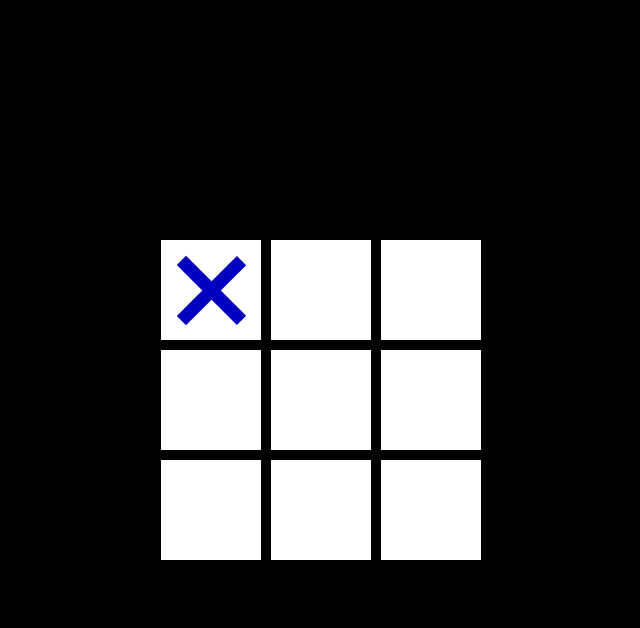
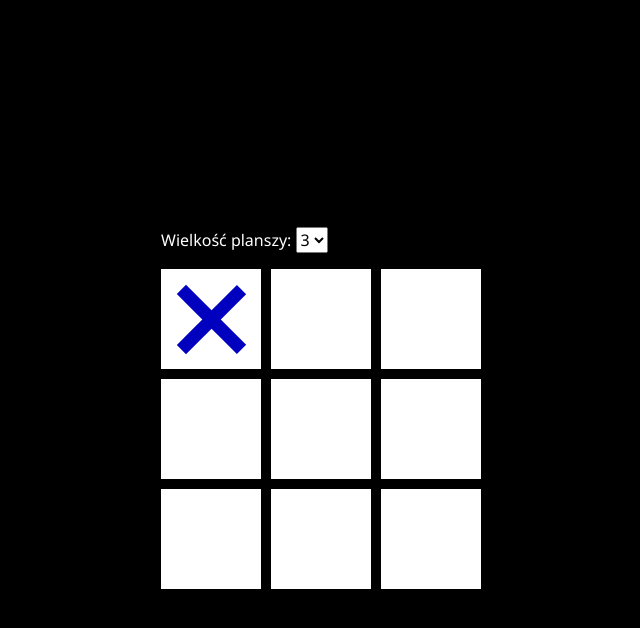
Before and after one commit to rosamichal/TicTacToe, a plain HTML site: page index.html in a window 1280 px wide. Both pictures are taken after a click on the element 530 px from the left and 290 px from the top of the page. Shown: the whole page, without its empty margins (319-959 px from the left). Drawn offline with nearby package versions, Linux system fonts and the light colour scheme.

Commit message:
imlement board size changing from 3x3 to 5x5

```diff
--- a/css/style.css
+++ b/css/style.css
@@ -32,8 +32,9 @@ body {
 }
 
 .board {
+    --board-size: 3;
     display: grid;
-    grid-template-columns: repeat(3, 1fr);
+    grid-template-columns: repeat(var(--board-size), 1fr);
     gap: 10px;
 }
 
@@ -153,6 +154,7 @@ body {
 
 .winning-message__text {
     font-size: 5rem;
+    margin-bottom: 40px;
 }
 
 .hide {
--- a/index.html
+++ b/index.html
@@ -13,16 +13,14 @@
 <body>
 
     <main class='main'>
+        <p>Wielkość planszy:
+            <select name="boardSize" id="boardSize" class='board-size--js'>
+                <option value="3">3</option>
+                <option value="4">4</option>
+                <option value="5">5</option>
+            </select>
+        </p>
         <section class='board board--js'>
-            <div class="board__cell board__cell--js"></div>
-            <div class="board__cell board__cell--js"></div>
-            <div class="board__cell board__cell--js"></div>
-            <div class="board__cell board__cell--js"></div>
-            <div class="board__cell board__cell--js"></div>
-            <div class="board__cell board__cell--js"></div>
-            <div class="board__cell board__cell--js"></div>
-            <div class="board__cell board__cell--js"></div>
-            <div class="board__cell board__cell--js"></div>
         </section>
         <section class="winning-message hide winning-message--js">
             <div class="winning-message__text winning-message__text--js"></div>
--- a/js/tictactoe.js
+++ b/js/tictactoe.js
@@ -13,10 +13,11 @@ let $board;
 let $winningMessage;
 let $winningMessageText;
 let $winningMessageButton;
+let $boardSizeSelect;
 
 let $currentMove = $moveX;
 let $moveCounter = 0;
-const $boardSize = 3;
+let $boardSize = 3;
 
 const main = () => {
     prepareDOMElements();
@@ -25,12 +26,13 @@ const main = () => {
 
 const prepareDOMElements = () => {
     $board = document.querySelector('.board--js');
-    $boardCells = document.querySelectorAll('.board__cell--js');
     $winningMessage = document.querySelector('.winning-message--js');
     $winningMessageText = document.querySelector('.winning-message__text--js');
     $winningMessageButton = document.querySelector('.winning-message__button--js');
+    $boardSizeSelect = document.querySelector('.board-size--js');
 
     $winningMessageButton.addEventListener('click', newGame);
+    $boardSizeSelect.addEventListener('change', reset);
 }
 
 const newGame = () => {
@@ -38,6 +40,7 @@ const newGame = () => {
 }
 
 const reset = () => {
+    generateCells();
     $boardCells.forEach(cell => {
         cell.classList.remove($markOClass);
         cell.classList.remove($markXClass);
@@ -55,6 +58,20 @@ const reset = () => {
     $board.classList.add($currentMove);
 }
 
+const generateCells = () => {
+    $boardSize = parseInt($boardSizeSelect.value, 10);
+    $board.innerHTML = '';
+    $board.style.setProperty('--board-size', $boardSize);
+
+    for (let i = 0; i < $boardSize * $boardSize; i++) {
+        const cell = document.createElement('div');
+        cell.classList.add('board__cell', 'board__cell--js');
+        $board.appendChild(cell);
+    }
+
+    $boardCells = document.querySelectorAll('.board__cell--js');
+}
+
 const markCell = (event) => {
     $moveCounter++;
     putMark(event.target);
@@ -69,101 +86,96 @@ const putMark = cell => {
 }
 
 const checkWin = () => {
-    let xCells = [];
-    let oCells = [];
-    let emptyCells = [];
-    debugger;
+    let xCells = 0;
+    let oCells = 0;
+
     // check rows
     for (let i = 0; i < $boardSize; i++) {
-        xCells = [];
-        oCells = [];
-        emptyCells = [];
+        xCells = 0;
+        oCells = 0;
         for (let j = 0; j < $boardSize; j++) {
             let cellIndex = i * $boardSize + j;
             if ($boardCells[cellIndex].classList.contains($markXClass)) {
-                xCells.push(cellIndex);
+                xCells++;
             } else if ($boardCells[cellIndex].classList.contains($markOClass)) {
-                oCells.push(cellIndex);
-            } else {
-                emptyCells.push(cellIndex);
+                oCells++;
             }
         }
 
-        if (xCells.length === $boardSize) {
+        if (xCells === $boardSize) {
             showWinningMessage($gameResult.XWIN);
-        } else if (oCells.length === $boardSize) {
+            return;
+        } else if (oCells === $boardSize) {
             showWinningMessage($gameResult.OWIN);
+            return;
         }
     }
 
     // columns
     for (let i = 0; i < $boardSize; i++) {
-        xCells = [];
-        oCells = [];
-        emptyCells = [];
+        xCells = 0;
+        oCells = 0;
         for (let j = 0; j < $boardSize; j++) {
             let cellIndex = i + j * $boardSize;
             if ($boardCells[cellIndex].classList.contains($markXClass)) {
-                xCells.push(cellIndex);
+                xCells++;
             } else if ($boardCells[cellIndex].classList.contains($markOClass)) {
-                oCells.push(cellIndex);
-            } else {
-                emptyCells.push(cellIndex);
+                oCells++;
             }
         }
 
-        if (xCells.length === $boardSize) {
+        if (xCells === $boardSize) {
             showWinningMessage($gameResult.XWIN);
-        } else if (oCells.length === $boardSize) {
+            return;
+        } else if (oCells === $boardSize) {
             showWinningMessage($gameResult.OWIN);
+            return;
         }
     }
 
     // diagonals
-    xCells = [];
-    oCells = [];
-    emptyCells = [];
+    xCells = 0;
+    oCells = 0;
     for (let i = 0; i < $boardSize; i++) {
         let cellIndex = i + i * $boardSize;
         if ($boardCells[cellIndex].classList.contains($markXClass)) {
-            xCells.push(cellIndex);
+            xCells++;
         } else if ($boardCells[cellIndex].classList.contains($markOClass)) {
-            oCells.push(cellIndex);
-        } else {
-            emptyCells.push(cellIndex);
+            oCells++;
         }
     }
 
-    if (xCells.length === $boardSize) {
+    if (xCells === $boardSize) {
         showWinningMessage($gameResult.XWIN);
-    } else if (oCells.length === $boardSize) {
+        return;
+    } else if (oCells === $boardSize) {
         showWinningMessage($gameResult.OWIN);
+        return;
     }
 
-    xCells = [];
-    oCells = [];
-    emptyCells = [];
+    xCells = 0;
+    oCells = 0;
     for (let i = 1; i <= $boardSize; i++) {
         let cellIndex = i * $boardSize - i;
         if ($boardCells[cellIndex].classList.contains($markXClass)) {
-            xCells.push(cellIndex);
+            xCells++;
         } else if ($boardCells[cellIndex].classList.contains($markOClass)) {
-            oCells.push(cellIndex);
-        } else {
-            emptyCells.push(cellIndex);
+            oCells++;
         }
     }
 
-    if (xCells.length === $boardSize) {
+    if (xCells === $boardSize) {
         showWinningMessage($gameResult.XWIN);
-    } else if (oCells.length === $boardSize) {
+        return;
+    } else if (oCells === $boardSize) {
         showWinningMessage($gameResult.OWIN);
+        return;
     }
 
 }
 
 const checkDraw = () => {
-    if ($moveCounter === 9) {
+    if ($moveCounter === ($boardSize * $boardSize)) {
         showWinningMessage($gameResult.DRAW);
     }
 }
```
